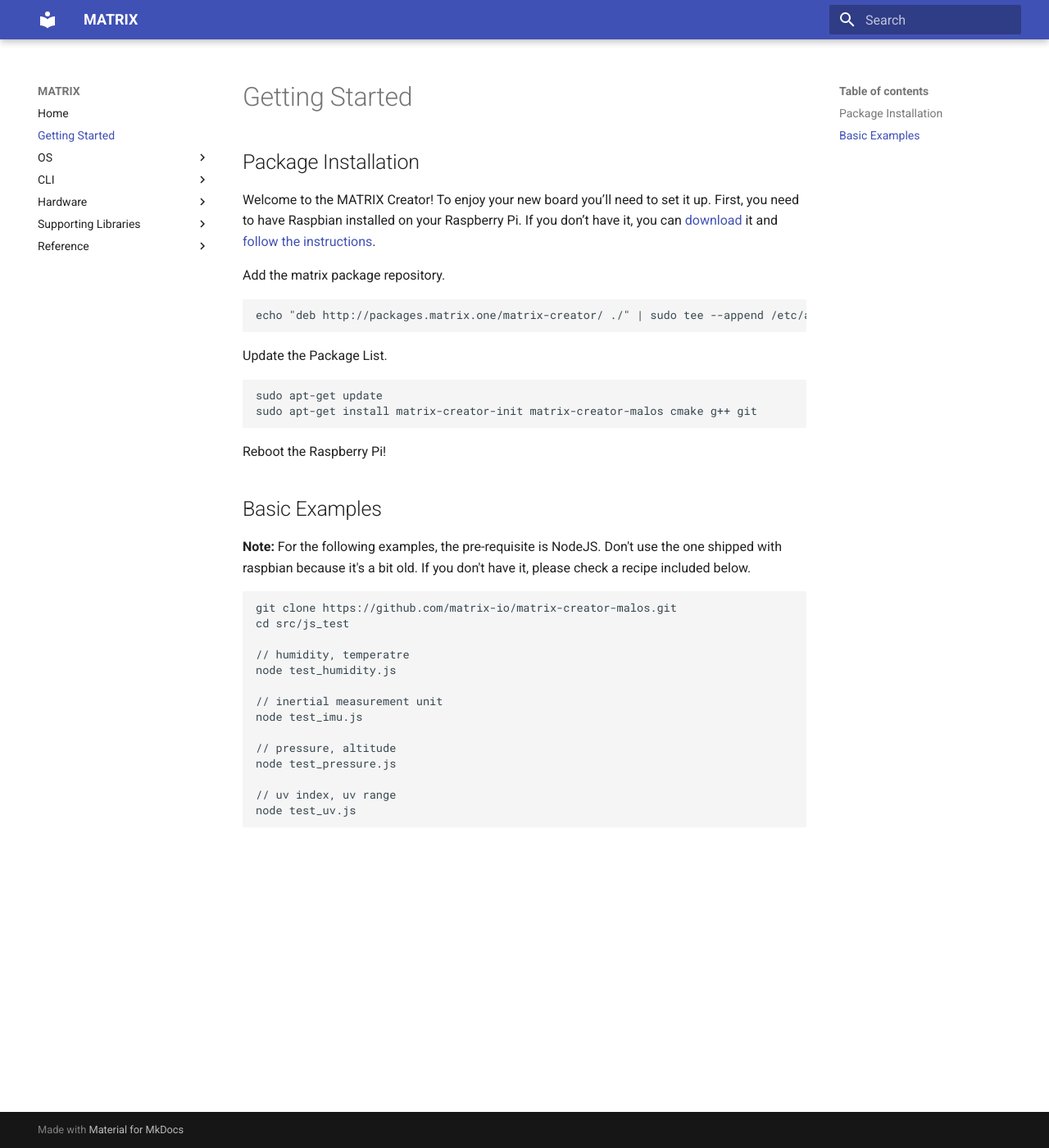
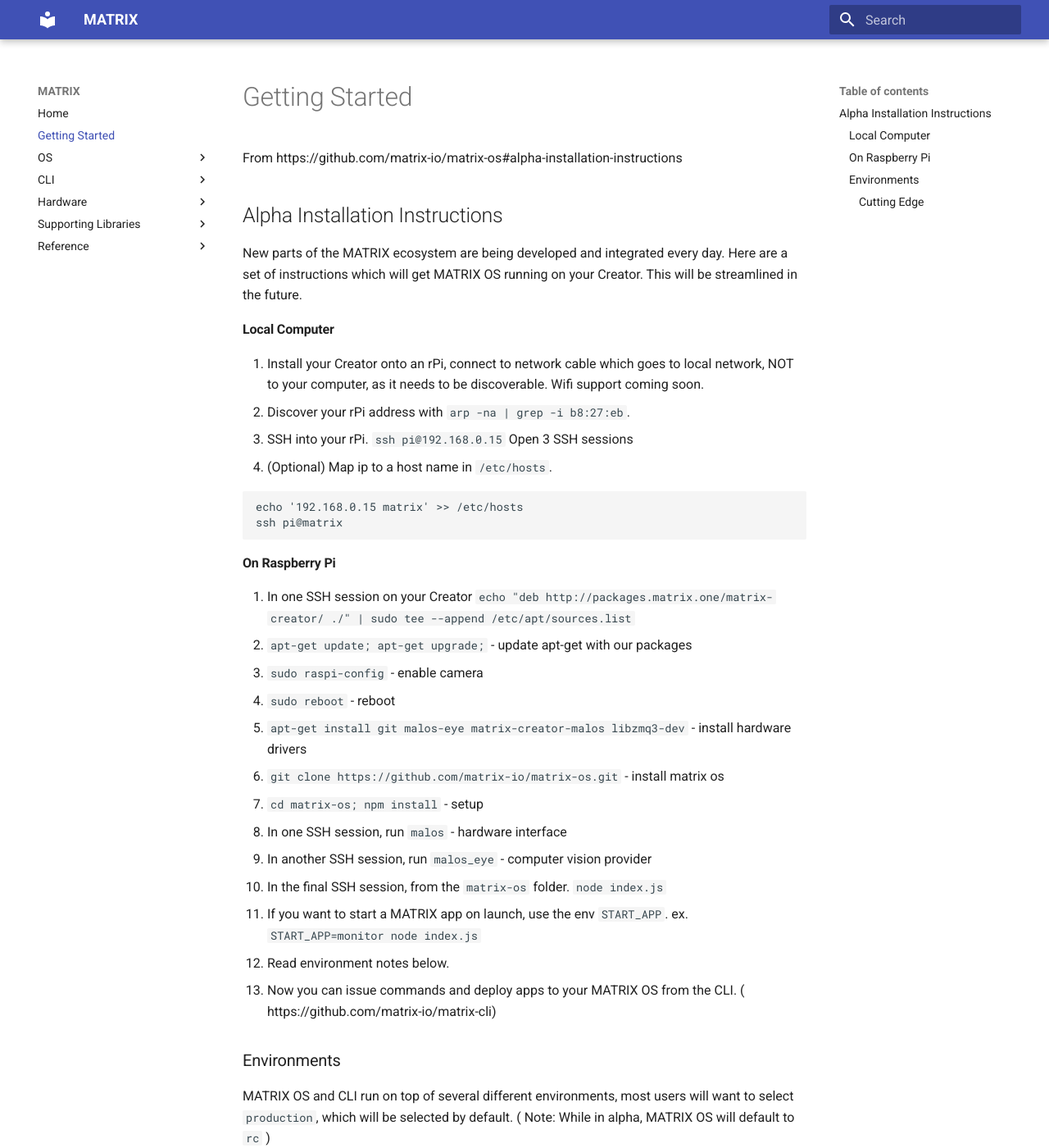
Before and after one commit to matrix-io/matrix-documentation, an MkDocs documentation site: the page built from docs/intro/install.md, in a window 1280 px wide and 1400 px high. Shown: the whole window at 82% size. Built offline with MkDocs 1.6.1 and Material for MkDocs 9.7.7, drawn with Linux system fonts in a browser that asks for light colours; old or Windows-style settings are respelled for this version of MkDocs; some of the changed text lies outside the part shown.

Commit message:
Updates to configuration and alpha install

````diff
--- a/docs/intro/install.md
+++ b/docs/intro/install.md
@@ -1,36 +1,49 @@
-## Package Installation
+From https://github.com/matrix-io/matrix-os#alpha-installation-instructions
 
-Welcome to the MATRIX Creator! To enjoy your new board you’ll need to set it up. First, you need to have Raspbian installed on your Raspberry Pi. If you don’t have it, you can [download](https://www.raspberrypi.org/downloads/raspbian/) it and [follow the instructions](https://www.raspberrypi.org/documentation/installation/installing-images/README.md).
+## Alpha Installation Instructions
+New parts of the MATRIX ecosystem are being developed and integrated every day. Here are a set of instructions which will get MATRIX OS running on your Creator. This will be streamlined in the future.
 
-Add the matrix package repository.
+#### Local Computer
+1. Install your Creator onto an rPi, connect to network cable which goes to local network, NOT to your computer, as it needs to be discoverable. Wifi support coming soon.
+1. Discover your rPi address with `arp -na | grep -i b8:27:eb`.
+1. SSH into your rPi. `ssh pi@192.168.0.15` Open 3 SSH sessions
+1. (Optional) Map ip to a host name in `/etc/hosts`.
 ```
-echo "deb http://packages.matrix.one/matrix-creator/ ./" | sudo tee --append /etc/apt/sources.list
+echo '192.168.0.15 matrix' >> /etc/hosts
+ssh pi@matrix
 ```
 
-Update the Package List.
-```
-sudo apt-get update
-sudo apt-get install matrix-creator-init matrix-creator-malos cmake g++ git
-```
+#### On Raspberry Pi
+1. In one SSH session on your Creator `echo "deb http://packages.matrix.one/matrix-creator/ ./" | sudo tee --append /etc/apt/sources.list`
+1. `apt-get update; apt-get upgrade;` - update apt-get with our packages
+1. `sudo raspi-config` - enable camera
+1. `sudo reboot` - reboot
+1. `apt-get install git malos-eye matrix-creator-malos libzmq3-dev` - install hardware drivers
+1. `git clone https://github.com/matrix-io/matrix-os.git` - install matrix os
+1. `cd matrix-os; npm install` - setup
+1. In one SSH session, run `malos` - hardware interface
+1. In another SSH session, run `malos_eye` - computer vision provider
+1. In the final SSH session, from the `matrix-os` folder. `node index.js`
+1. If you want to start a MATRIX app on launch, use the env `START_APP`. ex. `START_APP=monitor node index.js`
+1. Read environment notes below.
+1. Now you can issue commands and deploy apps to your MATRIX OS from the CLI. ( https://github.com/matrix-io/matrix-cli)
 
-Reboot the Raspberry Pi!
+### Environments
+MATRIX OS and CLI run on top of several different environments, most users will want to select `production`, which will be selected by default. ( Note: While in alpha, MATRIX OS will default to `rc` )
 
-## Basic Examples
+`production` - stable releases ( do not use while in alpha )
+`rc` - release candidate
 
-**Note:** For the following examples, the pre-requisite is NodeJS. Don't use the one shipped with raspbian because it's a bit old. If you don't have it, please check a recipe included below.
-```
-git clone https://github.com/matrix-io/matrix-creator-malos.git
-cd src/js_test
+These two share a dataset, so users and devices from one will be available on the other.
 
-// humidity, temperatre
-node test_humidity.js
+Change environment by setting `NODE_ENV`. ex. `NODE_ENV=rc node index.js`
 
-// inertial measurement unit
-node test_imu.js
+From the CLI use `matrix set env rc`.
 
-// pressure, altitude
-node test_pressure.js
+Make sure your device software and CLI are using the same environment.
 
-// uv index, uv range
-node test_uv.js
-```
+#### Cutting Edge
+
+`dev` - development environment
+
+You will have to make a second account for this environment (use `matrix register`). Test out the newest features before they move to `rc`. You will have to recreate your devices here.
````
Also changed, not shown: docs/Configuration/datatypes.md (deleted, +0 -54 lines), docs/Configuration/examples.md (deleted, +0 -153 lines), docs/Configuration/overview.md (deleted, +0 -64 lines), docs/Configuration/widgets.md (deleted, +0 -4 lines).
